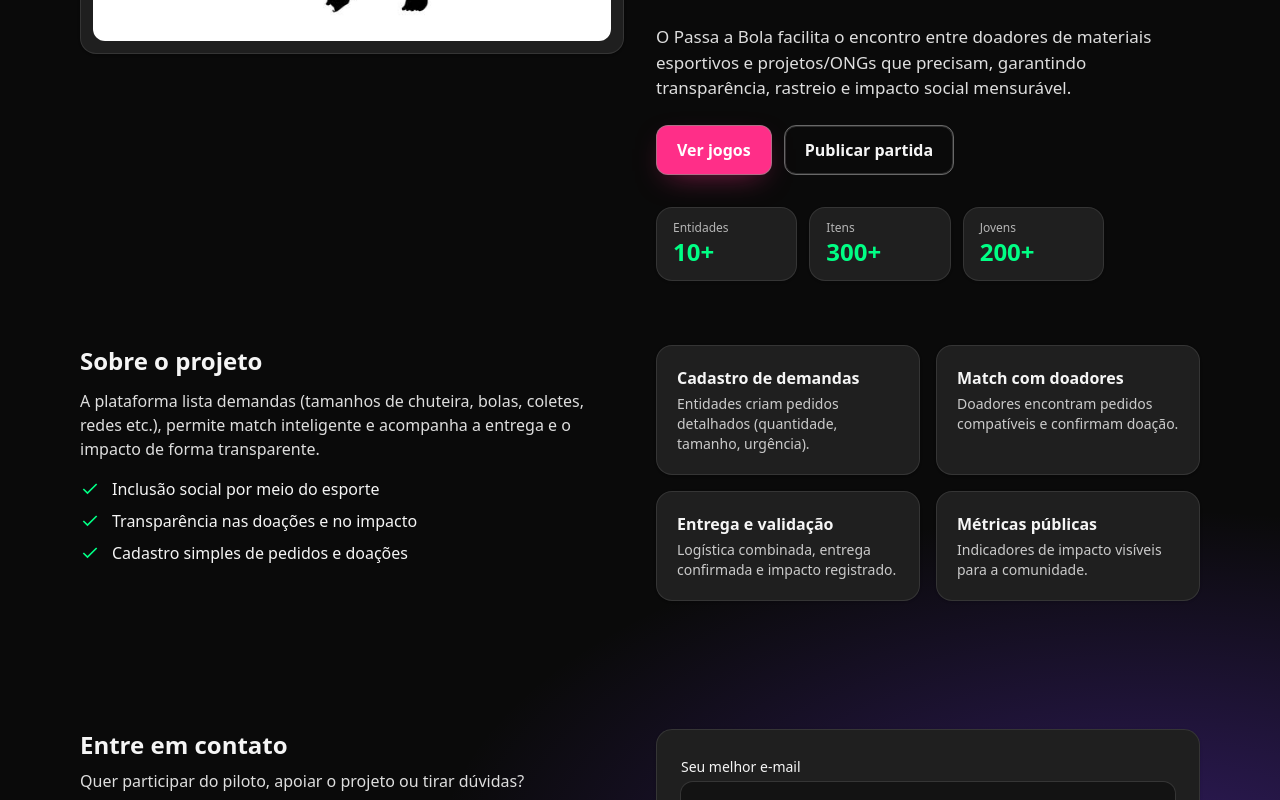
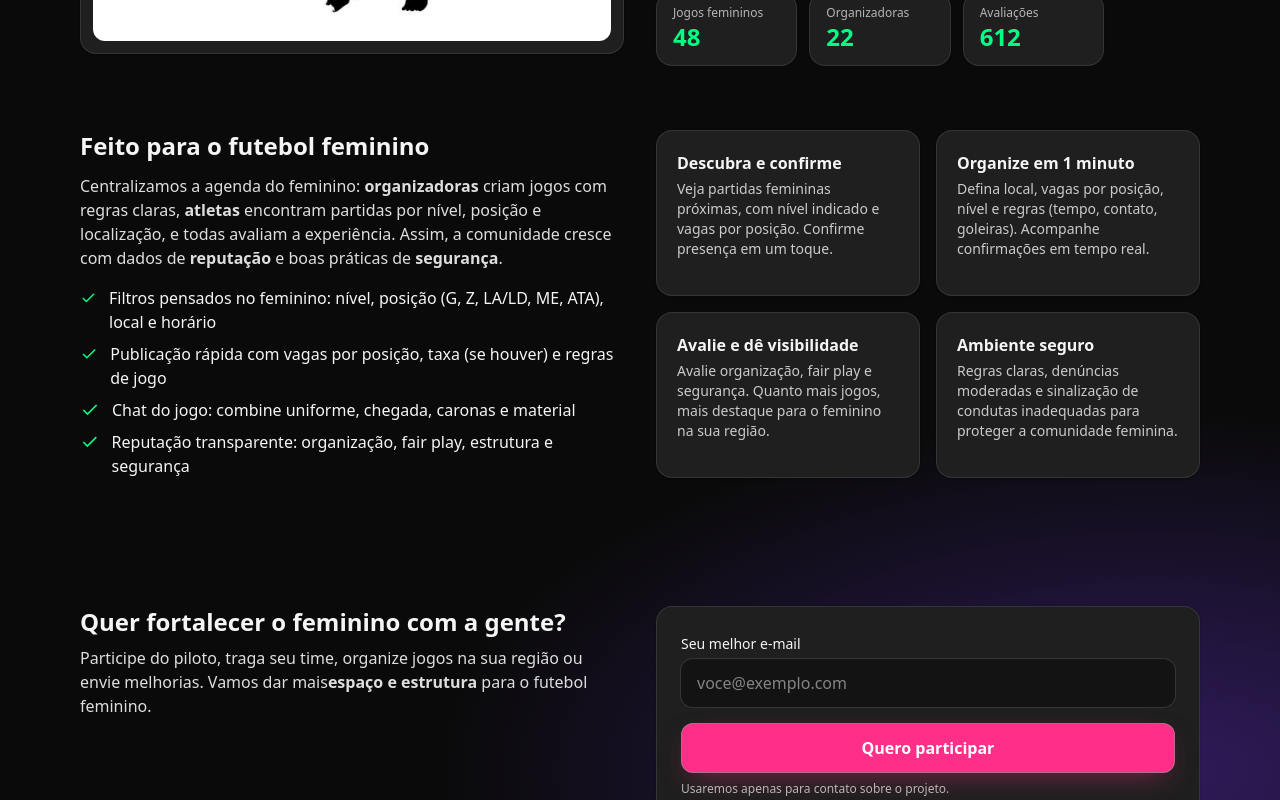
Before and after one commit to FelipeBonilha1/Sprint-Front-Passa-a-Bola, a React (Vite) app in the folder passa-a-bola/: page / in a window 1280 px wide. Shown: the part 540-1340 px from the top of the page. Built offline with nearby package versions, Linux system fonts and the light colour scheme.

Commit message:
ajustes nos textos da home

```diff
--- a/passa-a-bola/src/App.jsx
+++ b/passa-a-bola/src/App.jsx
@@ -1,5 +1,4 @@
 import { useState } from "react";
-
 
 /** Ícone simples */
 const IconCheck = (props) => (
@@ -17,18 +16,24 @@ export default function App() {
       <header className="sticky top-0 z-40 backdrop-blur supports-[backdrop-filter]:bg-black/40">
         <div className="mx-auto max-w-6xl px-4 py-3 flex items-center justify-between">
           <a href="#" className="flex items-center gap-2">
-            <span className="inline-grid place-items-center h-9 w-9 rounded-lg"
-              style={{ background: "var(--pb-primary)", color: "#0A0A0A", fontWeight: 800 }}>
+            <span
+              className="inline-grid place-items-center h-9 w-9 rounded-lg"
+              style={{ background: "var(--pb-primary)", color: "#0A0A0A", fontWeight: 800 }}
+            >
               PB
             </span>
             <span className="font-semibold tracking-tight">Passa a Bola</span>
           </a>
+
+          {/* Navegação alinhada ao produto */}
           <nav className="hidden md:flex gap-6 text-sm">
             <a className="hover:text-[color:var(--pb-accent)]" href="#sobre">Sobre</a>
-            <a className="hover:text-[color:var(--pb-accent)]" href="#metas">Metas</a>
+            <a className="hover:text-[color:var(--pb-accent)]" href="#funcionalidades">Funcionalidades</a>
+            <a className="hover:text-[color:var(--pb-accent)]" href="#metas">Roadmap</a>
             <a className="hover:text-[color:var(--pb-accent)]" href="#contato">Contato</a>
           </nav>
-          <a href="#contato" className="btn">Participar</a>
+
+          <a href="#contato" className="btn">Participar do piloto</a>
         </div>
       </header>
 
@@ -45,8 +50,8 @@ export default function App() {
             <div className="relative order-2 md:order-1">
               <div className="card overflow-hidden p-3">
                 <div className="aspect-[5/4] w-full rounded-xl bg-[color:var(--pb-bg)] grid place-items-center">
-                  <div className="text-center">
-                  </div>
+                  {/* Coloque aqui sua imagem do feminino se quiser */}
+                  {/* <img src="/images/imagem4.jpg" alt="Partida de futebol feminino" className="w-full h-full object-cover rounded-xl" /> */}
                 </div>
               </div>
             </div>
@@ -59,26 +64,26 @@ export default function App() {
               </p>
 
               <h1 id="hero-title" className="text-4xl/tight sm:text-5xl/tight font-extrabold">
-                Conectando quem tem com quem precisa
-                <span className="block" style={{ color: "var(--pb-primary)" }}>esporte transformando realidades</span>
+                Organize e encontre <span style={{ color: "var(--pb-primary)" }}>partidas de futebol feminino</span>
+                <span className="block">com rapidez, segurança e fair play</span>
               </h1>
 
               <p className="mt-4 text-[17px] opacity-90 max-w-prose">
-                O Passa a Bola facilita o encontro entre doadores de materiais esportivos e projetos/ONGs que precisam,
-                garantindo transparência, rastreio e impacto social mensurável.
+                Crie jogos em minutos com vagas por posição, nível e regras claras. Encontre partidas próximas,
+                confirme presença, use o chat do jogo e ajude a dar mais visibilidade ao <strong>futebol feminino</strong>.
               </p>
 
               <div className="mt-6 flex flex-wrap gap-3">
-                <a className="btn" href="#metas">Ver metas</a>
-                <a className="btn-outline" href="#sobre">Como funciona</a>
+                <a className="btn" href="#funcionalidades">Ver como funciona</a>
+                <a className="btn-outline" href="#contato">Criar jogo no piloto</a>
               </div>
 
-              {/* Stats */}
+              {/* Stats alinhadas ao piloto do feminino */}
               <dl className="mt-8 grid grid-cols-3 gap-3 max-w-md">
                 {[
-                  ["Entidades", "10+"],
-                  ["Itens", "300+"],
-                  ["Jovens", "200+"],
+                  ["Jogos femininos", "48"],
+                  ["Organizadoras", "22"],
+                  ["Avaliações", "612"],
                 ].map(([label, value]) => (
                   <div key={label} className="card px-4 py-3 rounded-xl">
                     <dt className="text-xs opacity-70">{label}</dt>
@@ -94,16 +99,19 @@ export default function App() {
         <section id="sobre" aria-labelledby="sobre-title" className="py-12 md:py-16">
           <div className="mx-auto max-w-6xl px-4 grid md:grid-cols-2 gap-8">
             <div>
-              <h2 id="sobre-title" className="text-2xl font-bold">Sobre o projeto</h2>
+              <h2 id="sobre-title" className="text-2xl font-bold">Feito para o futebol feminino</h2>
               <p className="mt-3 opacity-90">
-                A plataforma lista demandas (tamanhos de chuteira, bolas, coletes, redes etc.), permite match inteligente e
-                acompanha a entrega e o impacto de forma transparente.
+                O Passa a Bola centraliza partidas do feminino: <strong>organizadoras</strong> criam jogos com vagas por
+                posição (G, Z, LA/LD, ME, ATA), nível e regras; <strong>atletas</strong> encontram jogos por localização e
+                confirmam presença; no fim, todo mundo avalia organização, fair play, estrutura e segurança — fortalecendo a
+                reputação de quem faz o futebol feminino acontecer.
               </p>
               <ul className="mt-4 space-y-2">
                 {[
-                  "Inclusão social por meio do esporte",
-                  "Transparência nas doações e no impacto",
-                  "Cadastro simples de pedidos e doações",
+                  "Filtros pensados no feminino: posição, nível, local e horário",
+                  "Publicação rápida com regras claras e lista de espera",
+                  "Chat do jogo para combinar uniforme, chegada e caronas",
+                  "Reputação transparente para organizadoras e atletas",
                 ].map((item) => (
                   <li key={item} className="flex items-start gap-3">
                     <IconCheck className="mt-0.5 text-[color:var(--pb-accent)]" />
@@ -113,12 +121,13 @@ export default function App() {
               </ul>
             </div>
 
+            {/* Cards de valor */}
             <div className="grid grid-cols-1 sm:grid-cols-2 gap-4">
               {[
-                ["Cadastro de demandas", "Entidades criam pedidos detalhados (quantidade, tamanho, urgência)."],
-                ["Match com doadores", "Doadores encontram pedidos compatíveis e confirmam doação."],
-                ["Entrega e validação", "Logística combinada, entrega confirmada e impacto registrado."],
-                ["Métricas públicas", "Indicadores de impacto visíveis para a comunidade."],
+                ["Descubra e confirme", "Veja partidas femininas próximas com vagas por posição. Confirme presença em um toque."],
+                ["Publique em 1 minuto", "Defina local, nível, vagas por posição e regras. Acompanhe confirmações em tempo real."],
+                ["Avalie e dê visibilidade", "Notas em organização, fair play e segurança aumentam a visibilidade do feminino."],
+                ["Ambiente seguro", "Regras claras, denúncias moderadas e sinalização de condutas inadequadas."],
               ].map(([title, desc]) => (
                 <article key={title} className="card p-5 rounded-2xl">
                   <h3 className="font-semibold">{title}</h3>
@@ -129,16 +138,38 @@ export default function App() {
           </div>
         </section>
 
-        {/* METAS / CRONOGRAMA */}
+        {/* FUNCIONALIDADES */}
+        <section id="funcionalidades" aria-labelledby="funcionalidades-title" className="py-12 md:py-4">
+          <div className="mx-auto max-w-6xl px-4">
+            <h2 id="funcionalidades-title" className="text-2xl font-bold">Funcionalidades do MVP</h2>
+            <div className="mt-4 grid grid-cols-1 sm:grid-cols-2 md:grid-cols-3 gap-4">
+              {[
+                ["Vagas por posição", "Controle de goleira, zaga, laterais, meio e ataque, deixando o jogo equilibrado."],
+                ["Nível do jogo", "Sinalize o nível (iniciante, intermediário, avançado) para alinhamento de expectativas."],
+                ["Confirmações e fila", "Confirmações em tempo real e lista de espera automática quando encher."],
+                ["Chat do jogo", "Canal para combinar uniforme, caronas e horário de chegada."],
+                ["Regras e fair play", "Tempo de jogo, contato permitido e orientações de segurança visíveis para todas."],
+                ["Avaliações e reputação", "Feedback após a partida para evoluir a comunidade do feminino."],
+              ].map(([title, desc]) => (
+                <article key={title} className="card p-5 rounded-2xl">
+                  <h3 className="font-semibold">{title}</h3>
+                  <p className="text-sm opacity-80 mt-1">{desc}</p>
+                </article>
+              ))}
+            </div>
+          </div>
+        </section>
+
+        {/* ROADMAP / METAS */}
         <section id="metas" aria-labelledby="metas-title" className="py-12 md:py-16">
           <div className="mx-auto max-w-6xl px-4 grid md:grid-cols-2 gap-8">
             <div>
-              <h2 id="metas-title" className="text-2xl font-bold">Metas (MVP)</h2>
+              <h2 id="metas-title" className="text-2xl font-bold">Roadmap do MVP</h2>
               <ul className="mt-4 space-y-2">
                 {[
-                  "Onboard de 10 entidades até o fim do semestre.",
-                  "300 itens arrecadados (bolas, coletes, chuteiras, redes).",
-                  "Relatório de impacto com métricas públicas.",
+                  "Piloto com 20–30 jogos femininos em SP capital.",
+                  "Reputação com métricas públicas (organização, fair play, segurança).",
+                  "Lançamento do feed de jogos e perfil de organizadora.",
                 ].map((m) => (
                   <li key={m} className="flex items-start gap-3">
                     <IconCheck className="mt-0.5 text-[color:var(--pb-accent)]" />
@@ -152,13 +183,15 @@ export default function App() {
               <h2 className="text-2xl font-bold">Cronograma</h2>
               <div className="mt-4 space-y-3">
                 {[
-                  ["Setembro", "Descoberta, entrevistas, requisitos"],
-                  ["Outubro", "Design do MVP e desenvolvimento"],
-                  ["Novembro", "Testes com ONGs parceiras e ajustes"],
-                  ["Dezembro", "Relatório final e apresentação"],
+                  ["Outubro", "Design e implementação do MVP focado no feminino"],
+                  ["Novembro", "Teste com times e coletivos; ajustes de UX e segurança"],
+                  ["Dezembro", "Relatório do piloto e planejamento de expansão"],
                 ].map(([when, what]) => (
                   <div key={when} className="relative pl-8">
-                    <div className="absolute left-0 top-1 h-2 w-2 rounded-full" style={{ background: "var(--pb-accent)" }} />
+                    <div
+                      className="absolute left-0 top-1 h-2 w-2 rounded-full"
+                      style={{ background: "var(--pb-accent)" }}
+                    />
                     <p className="text-sm font-medium">{when}</p>
                     <p className="text-sm opacity-80">{what}</p>
                   </div>
@@ -172,8 +205,11 @@ export default function App() {
         <section id="contato" aria-labelledby="contato-title" className="py-12 md:py-16">
           <div className="mx-auto max-w-6xl px-4 grid md:grid-cols-2 gap-8">
             <div>
-              <h2 id="contato-title" className="text-2xl font-bold">Entre em contato</h2>
-              <p className="mt-2 opacity-90">Quer participar do piloto, apoiar o projeto ou tirar dúvidas?</p>
+              <h2 id="contato-title" className="text-2xl font-bold">Quer fortalecer o feminino com a gente?</h2>
+              <p className="mt-2 opacity-90">
+                Traga seu time, organize partidas na sua região ou envie sugestões. Vamos dar mais{" "}
+                <strong>visibilidade e estrutura</strong> ao futebol feminino.
+              </p>
               <ul className="mt-4 space-y-1 text-sm opacity-80">
                 <li>E-mail: contato@passaabola.org</li>
                 <li>Local: São Paulo — SP</li>
@@ -181,7 +217,11 @@ export default function App() {
             </div>
 
             <form
-              onSubmit={(e) => { e.preventDefault(); alert(`Obrigado! Em breve falamos com você: ${email}`); setEmail(""); }}
+              onSubmit={(e) => {
+                e.preventDefault();
+                alert(`Obrigado! Em breve falamos com você: ${email}`);
+                setEmail("");
+              }}
               className="card p-6 rounded-2xl"
               aria-label="Formulário de interesse"
             >
@@ -196,7 +236,7 @@ export default function App() {
                 className="mt-1 w-full rounded-xl px-4 py-3 bg-black/40 outline-none ring-1 ring-white/10 focus:ring-2"
                 style={{ caretColor: "var(--pb-accent)" }}
               />
-              <button className="btn w-full mt-4">Quero participar</button>
+              <button className="btn w-full mt-4">Participar do piloto</button>
               <p className="text-xs opacity-70 mt-2">Usaremos apenas para contato sobre o projeto.</p>
             </form>
           </div>
--- a/passa-a-bola/src/pages/home.jsx
+++ b/passa-a-bola/src/pages/home.jsx
@@ -14,15 +14,15 @@ export default function Home() {
       {/* HERO */}
       <section aria-labelledby="hero-title" className="relative">
         <div className="mx-auto grid max-w-6xl grid-cols-1 md:grid-cols-2 gap-8">
-      {/* Visual mock */}
+          {/* Visual */}
           <div className="order-2 md:order-1">
             <div className="card overflow-hidden p-3">
               <div className="aspect-[5/4] w-full rounded-xl bg-[color:var(--pb-bg)]">
                 <img
-                   src="/images/imagem4.jpg"
-                   alt="Imagem de destaque do projeto Passa a Bola"
-                   className="w-full h-full object-cover rounded-xl"
-                   />
+                  src="/images/imagem4.jpg"
+                  alt="Atletas se preparando para uma partida de futebol feminino — Passa a Bola"
+                  className="w-full h-full object-cover rounded-xl"
+                />
               </div>
             </div>
           </div>
@@ -35,25 +35,25 @@ export default function Home() {
             </p>
 
             <h1 id="hero-title" className="text-4xl/tight sm:text-5xl/tight font-extrabold">
-              Conectando quem tem com quem precisa.
-              <span className="block" style={{ color: "var(--pb-primary)" }}>Esporte transformando realidades</span>
+              Do campo à conquista o jogo<span style={{ color: "var(--pb-primary)" }}> começa aqui </span>
             </h1>
 
             <p className="mt-4 text-[17px] opacity-90 max-w-prose">
-              O Passa a Bola facilita o encontro entre doadores de materiais esportivos e projetos/ONGs que precisam,
-              garantindo transparência, rastreio e impacto social mensurável.
+              O Passa a Bola facilita a organização e a descoberta de <strong>jogos de futebol feminino</strong>.
+              Crie partidas em minutos, defina nível, posições e vagas, confirme atletas e mantenha o foco em
+              <strong> segurança</strong>, <strong>fair play</strong> e <strong>visibilidade</strong> para o feminino.
             </p>
 
             <div className="mt-6 flex flex-wrap gap-3">
-              <a className="btn" href="/feed">Ver jogos</a>
-              <a className="btn-outline" href="/publicar">Publicar partida</a>
+              <a className="btn" href="/feed">Ver jogos femininos</a>
+              <a className="btn-outline" href="/publicar">Criar jogo</a>
             </div>
 
             <dl className="mt-8 grid grid-cols-3 gap-3 max-w-md">
               {[
-                ["Entidades", "10+"],
-                ["Itens", "300+"],
-                ["Jovens", "200+"],
+                ["Jogos femininos", "48"],
+                ["Organizadoras", "22"],
+                ["Avaliações", "612"],
               ].map(([label, value]) => (
                 <div key={label} className="card px-4 py-3 rounded-xl">
                   <dt className="text-xs opacity-70">{label}</dt>
@@ -69,16 +69,18 @@ export default function Home() {
       <section id="sobre" className="py-12 md:py-16">
         <div className="mx-auto max-w-6xl grid md:grid-cols-2 gap-8">
           <div>
-            <h2 className="text-2xl font-bold">Sobre o projeto</h2>
+            <h2 className="text-2xl font-bold">Feito para o futebol feminino</h2>
             <p className="mt-3 opacity-90">
-              A plataforma lista demandas (tamanhos de chuteira, bolas, coletes, redes etc.), permite match inteligente e
-              acompanha a entrega e o impacto de forma transparente.
+              Centralizamos a agenda do feminino: <strong>organizadoras</strong> criam jogos com regras claras,
+              <strong> atletas</strong> encontram partidas por nível, posição e localização, e todas avaliam a experiência.
+              Assim, a comunidade cresce com dados de <strong>reputação</strong> e boas práticas de <strong>segurança</strong>.
             </p>
             <ul className="mt-4 space-y-2">
               {[
-                "Inclusão social por meio do esporte",
-                "Transparência nas doações e no impacto",
-                "Cadastro simples de pedidos e doações",
+                "Filtros pensados no feminino: nível, posição (G, Z, LA/LD, ME, ATA), local e horário",
+                "Publicação rápida com vagas por posição, taxa (se houver) e regras de jogo",
+                "Chat do jogo: combine uniforme, chegada, caronas e material",
+                "Reputação transparente: organização, fair play, estrutura e segurança",
               ].map((item) => (
                 <li key={item} className="flex items-start gap-3">
                   <IconCheck className="mt-0.5 text-[color:var(--pb-accent)]" />
@@ -90,10 +92,10 @@ export default function Home() {
 
           <div className="grid grid-cols-1 sm:grid-cols-2 gap-4">
             {[
-              ["Cadastro de demandas", "Entidades criam pedidos detalhados (quantidade, tamanho, urgência)."],
-              ["Match com doadores", "Doadores encontram pedidos compatíveis e confirmam doação."],
-              ["Entrega e validação", "Logística combinada, entrega confirmada e impacto registrado."],
-              ["Métricas públicas", "Indicadores de impacto visíveis para a comunidade."],
+              ["Descubra e confirme", "Veja partidas femininas próximas, com nível indicado e vagas por posição. Confirme presença em um toque."],
+              ["Organize em 1 minuto", "Defina local, vagas por posição, nível e regras (tempo, contato, goleiras). Acompanhe confirmações em tempo real."],
+              ["Avalie e dê visibilidade", "Avalie organização, fair play e segurança. Quanto mais jogos, mais destaque para o feminino na sua região."],
+              ["Ambiente seguro", "Regras claras, denúncias moderadas e sinalização de condutas inadequadas para proteger a comunidade feminina."],
             ].map(([title, desc]) => (
               <article key={title} className="card p-5 rounded-2xl">
                 <h3 className="font-semibold">{title}</h3>
@@ -108,8 +110,11 @@ export default function Home() {
       <section id="contato" className="py-12 md:py-16">
         <div className="mx-auto max-w-6xl grid md:grid-cols-2 gap-8">
           <div>
-            <h2 className="text-2xl font-bold">Entre em contato</h2>
-            <p className="mt-2 opacity-90">Quer participar do piloto, apoiar o projeto ou tirar dúvidas?</p>
+            <h2 className="text-2xl font-bold">Quer fortalecer o feminino com a gente?</h2>
+            <p className="mt-2 opacity-90">
+              Participe do piloto, traga seu time, organize jogos na sua região ou envie melhorias. Vamos dar mais
+              <strong>espaço e estrutura</strong> para o futebol feminino.
+            </p>
           </div>
 
           <form
```
